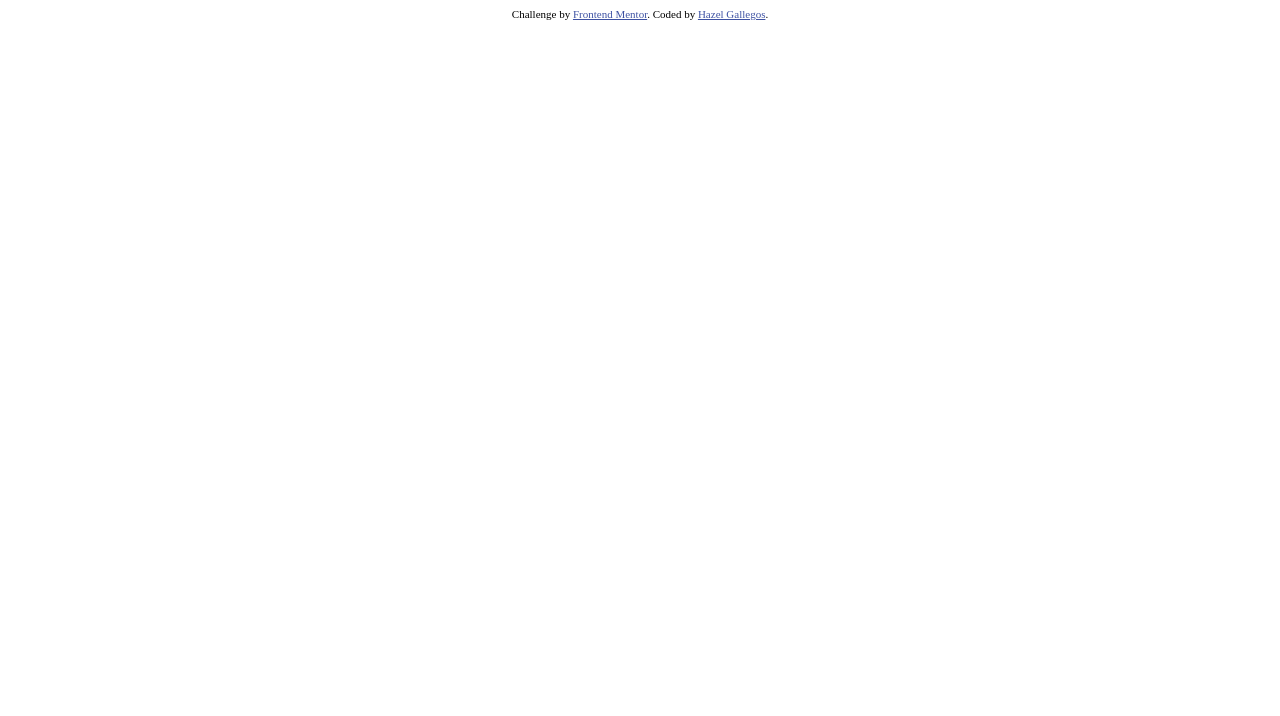
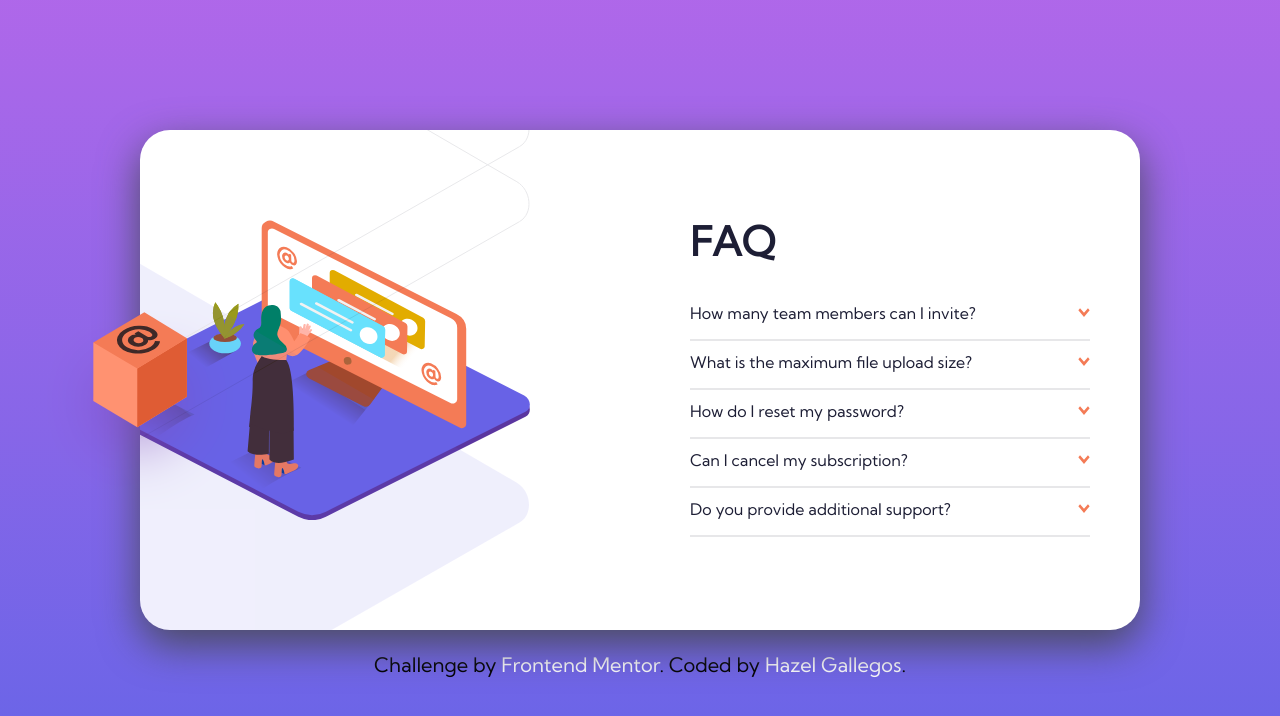
Before and after one commit to TheCyll/FM-FAQ-accordion, a plain HTML site: page index.html in a window 1280 px wide. Drawn offline with nearby package versions, Linux system fonts and the light colour scheme.

Commit message:
Challenge complete

```diff
--- a/index.html
+++ b/index.html
@@ -13,13 +13,96 @@
     .attribution { font-size: 11px; text-align: center; }
     .attribution a { color: hsl(228, 45%, 44%); }
   </style>
+
+  <script src="https://cdnjs.cloudflare.com/ajax/libs/normalize/8.0.1/normalize.min.css">s</script>
+  <link href="https://fonts.googleapis.com/css2?family=Kumbh+Sans&display=swap" rel="stylesheet"/>
+  <link href="style.css" rel="stylesheet" />
+
 </head>
 <body>
+  <div id="arroba">
+    <img id="arroba-box" src="images/illustration-box-desktop.svg" height="200" width="200"/>
+  </div>
+  <main id="principal">
+
+    <div id="images">
+      <!-- Images -->
+      <div id="overflow">
+        <img id="woman-online"src="images/illustration-woman-online-desktop.svg" height="200" width="200"/>
+      </div>
+      <img id="shadow" src="images/bg-pattern-desktop.svg" width="200" height="200"/>
+
+    </div>
+
+    <div id="faq">
+      <!-- FAQ text and menu-->
+
+      <h1>FAQ</h1>
+
+      <ul>
+        <li>
+          <div class="dropdown">
+            <input type="checkbox" id="checkbox_toggle1">
+            <div class="flex-container">
+              <label for="checkbox_toggle1">How many team members can I invite?</label>
+              <img class="drop-arrow" src="images/icon-arrow-down.svg"/>
+            </div>
+            <p>You can invite as much as you want! Go and tell your friends!</p>
+          </div>
+        </li>
+        <li>
+          <div class="dropdown">
+            <input type="checkbox" id="checkbox_toggle2">
+            <div class="flex-container">
+              <label for="checkbox_toggle2">What is the maximum file upload size?</label>
+              <img class="drop-arrow" src="images/icon-arrow-down.svg"/>
+            </div>
+            <p>Today the maximum size we can store is 500 mb, but we are going to give more in the future!</p>
+          </div>
+        </li>
+        <li>
+          <div class="dropdown">
+            <input type="checkbox" id="checkbox_toggle3" />
+            <div class="flex-container">
+              <label for="checkbox_toggle3">How do I reset my password?</label>
+              <img class="drop-arrow" src="images/icon-arrow-down.svg"/>
+            </div>
+            <p>Go to settings > security > password > change password. Follow the steps.</p>
+          </div>
+        </li>
+        <li>
+          <div class="dropdown">
+            <input type="checkbox" id="checkbox_toggle4">
+            <div class="flex-container">
+              <label for="checkbox_toggle4">Can I cancel my subscription?</label>
+              <img class="drop-arrow" src="images/icon-arrow-down.svg"/>
+            </div>
+            <p>Of course you can, just remember to cancel it before the 1st of every month.</p>
+          </div>
+        </li>
+        <li>
+          <div class="dropdown">
+            <input type="checkbox" id="checkbox_toggle5">
+            <div class="flex-container">
+              <label for="checkbox_toggle5">Do you provide additional support?</label>
+              <img class="drop-arrow" src="images/icon-arrow-down.svg"/>
+            </div>
+            <p>Yes, write us an email to support.frontend@mentor.com with all your issues</p>
+          </div>
+        </li>
+      </ul>
+
+    </div>
+
+  </main>
+
 
 
   <div class="attribution">
     Challenge by <a href="https://www.frontendmentor.io?ref=challenge" target="_blank">Frontend Mentor</a>.
     Coded by <a href="#">Hazel Gallegos</a>.
   </div>
+
+  <footer></footer>
 </body>
 </html>
--- /dev/null
+++ b/style.css
@@ -0,0 +1,183 @@
+:root {
+    /** Fuentes **/
+    --principalFont: 'Kumbh Sans', sans-serif;
+
+
+
+    /** Colores **/
+    --darkBlue: hsl(238, 29%, 16%);
+    --softRed: hsl(14, 88%, 65%);
+    --grayBlue: hsl(237, 12%, 33%);
+    --grayDarkBlue: hsl(240, 6%, 50%);
+    --grayLightBlue: hsl(240, 5%, 91%);
+    --white: #ffffff;
+    --black: #000000;
+ }
+
+ /* Configuracion inicial */
+ html{
+     box-sizing: border-box;
+     font-size: 62.5%; /*10px=1rem*/
+     height: 100%;
+     margin: 0;
+     padding: 0;
+ }
+ body
+{
+margin: 0;
+padding: 0;
+}
+ body{
+     font-size: 16px;
+     font-size: 1.6rem;
+     line-height: 2;
+     font-family: var(--principalFont);
+     background: linear-gradient(hsl(273, 75%, 66%),hsl(240, 73%, 65%));
+     background-repeat: no-repeat;
+     height: 100%;
+     display: flex;
+     align-items: center;
+     justify-content: center;
+     flex-direction: column;
+}
+
+ *, *:before, *:after{
+     box-sizing: inherit;
+ }
+
+ /* Headings */
+ h1{
+     font-family: var(--fuentePrincipal);
+     margin: 1rem 0;
+     line-height: 1.2;
+ }
+
+ h1{
+     font-size: 4rem;
+     color: var(--darkBlue)
+ }
+
+ li{
+    list-style: none;
+ }
+
+/* Contenido */
+
+#principal{
+    margin-top: 30px;
+    overflow: hidden;
+    display: flex;
+    position: relative;
+    align-items: center;
+    background-color: var(--white);
+    border-radius: 3rem;
+    width: 100rem;
+    height: 50rem;
+    /* offset-x | offset-y | blur-radius | spread-radius | color */
+    box-shadow: 0rem 1.5rem 4rem 0rem  hsl(237, 12%, 33%);
+}
+#images{
+    position: relative;
+    max-height: 38rem;
+}
+#overflow{
+    position: relative;
+    overflow: hidden;
+    width: auto;
+    height: 40rem;
+}
+#woman-online{
+    position: relative;
+    top: 3rem;
+    right: 6rem;
+    display: block;
+    height: 30rem;
+    width: 45rem;
+}
+#shadow{
+    position: absolute;
+    top: -36rem;
+    right: 6rem;
+    display: block;
+    width: 96.6rem;
+    height: 94.5rem;
+}
+#arroba{
+    position: relative;
+    left: 0;
+    top: 0;
+    z-index: 10;
+}
+#arroba-box{
+    position: absolute;
+    top: 21rem;
+    right: 40rem;
+}
+
+
+input[type=checkbox]{
+    display: none;
+}
+
+.dropdown{
+    position: relative;
+}
+
+
+.flex-container{
+    display: flex;
+    justify-content: space-between;
+    align-items: center;
+    width: 40rem;
+}
+.dropdown img{
+   width: 1.2rem;
+   height: 1rem;
+}
+.dropdown p{
+    display: none;
+    max-width: 40rem;
+    color: var(--grayDarkBlue)
+}
+.dropdown label{
+    color: var(--darkBlue)
+}
+
+.dropdown{
+    padding-top: .5rem;
+    padding-bottom: 1rem;
+    border-bottom: solid 2px var(--grayLightBlue);
+}
+
+input[type=checkbox]:checked ~ p {
+    display: block
+}
+
+input[type=checkbox]:checked + div label {
+    font-weight: 700;
+}
+input[type=checkbox]:checked + div img {
+    transform: rotateX(180deg);
+}
+
+#faq{
+    display: flex;
+    flex-direction: column;
+    justify-content: flex-start;
+    padding: 10rem;
+}
+
+#faq ul{
+    padding: 0;
+}
+
+.attribution{
+    font-size: 2rem ;
+    padding: 1.5rem;
+
+}
+.attribution a{
+
+    text-decoration: none;
+    color: var(--white);
+}
```
